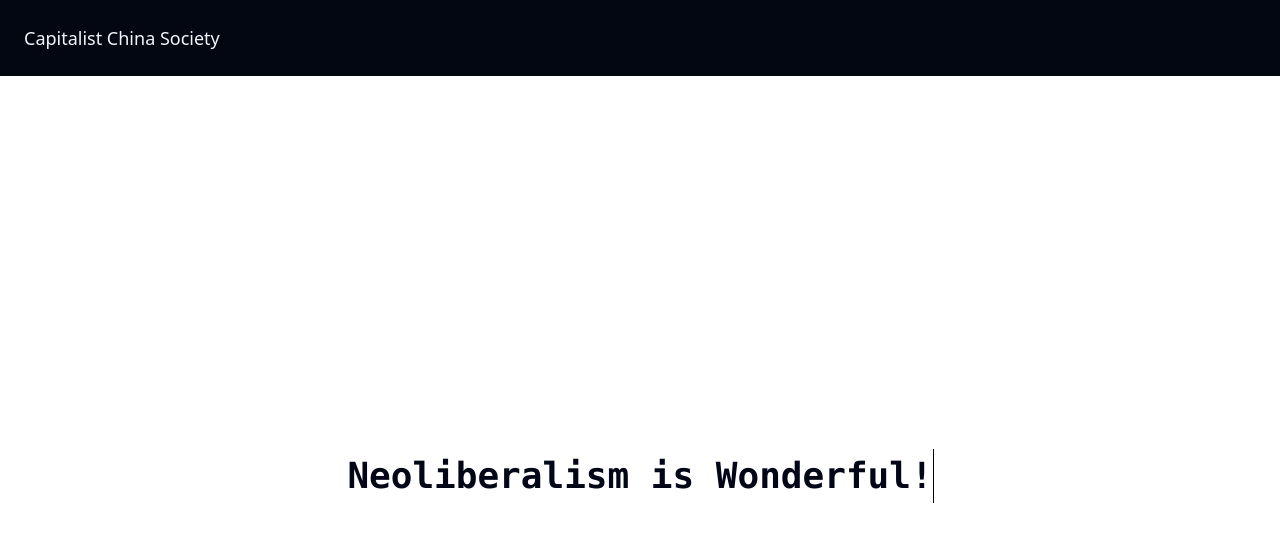
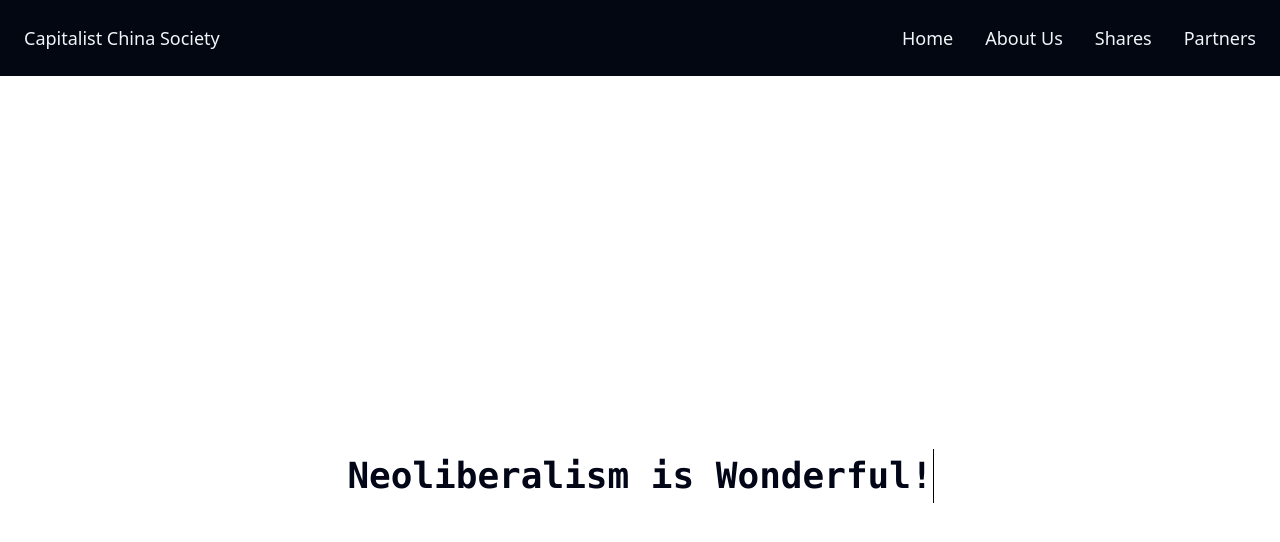
Before and after one commit to edu4rdolinux/CCS, a Next.js app: page / in a window 1280 px wide. Shown: the top 542 px of the page. Built offline with nearby package versions, Linux system fonts and the light colour scheme.

Commit message:
Navigation

```diff
--- a/app/components/header.tsx
+++ b/app/components/header.tsx
@@ -1,9 +1,11 @@
 import HeaderTitle from "./headerTitle";
+import Navigation from "./navigation";
 
 export default function Header() {
     return (
-        <div className="bg-gray-950 p-2">
-            <HeaderTitle/>
-        </div>
+    <div className="bg-gray-950 p-2 flex justify-between">
+        <HeaderTitle/>
+        <Navigation/>
+    </div>
     )
 }
--- /dev/null
+++ b/app/components/navigation.tsx
@@ -0,0 +1,12 @@
+import NavigationOption from "./navigationOption";
+
+export default function Navigation() {
+    return (
+        <div className="flex">
+            <NavigationOption Option="Home"/>
+            <NavigationOption Option="About Us"/>
+            <NavigationOption Option="Shares"/>
+            <NavigationOption Option="Partners"/>
+        </div>
+    )
+}
--- /dev/null
+++ b/app/components/navigationOption.tsx
@@ -0,0 +1,9 @@
+export default function NavigationOption(props: any) {
+    return (
+      <div className="m-4">
+        <h1 className="relative text-lg text-slate-100 transition-colors duration-400 ease-[cubic-bezier(0.25,0.8,0.25,1)] hover:text-white focus:text-white after:content-[''] after:absolute after:left-1/2 after:bottom-[-2px] after:w-0 after:h-[2px] after:bg-white after:transition-all after:duration-400 after:ease-[cubic-bezier(0.25,0.8,0.25,1)] hover:after:w-full hover:after:left-0 focus:after:w-full focus:after:left-0">
+          {props.Option}
+        </h1>
+      </div>
+    );
+  }
```
